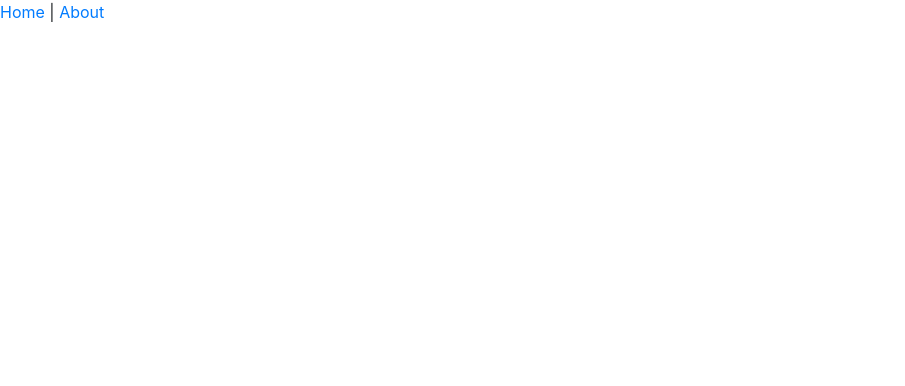
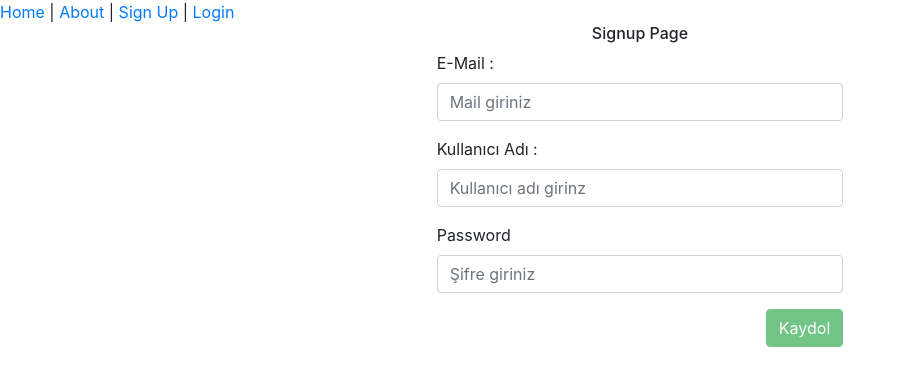
Before and after one commit to mavidurak/mentor-front-end-vue, a Vue app: page /signup in a window 1280 px wide. Shown: the top 386 px of the page, without its empty margins (0-905 px from the left). Built offline with nearby package versions, Linux system fonts and the light colour scheme.

Commit message:
Login and sign up pages has been added. Veevalidate was added and it was used for validation.

```diff
--- a/src/App.vue
+++ b/src/App.vue
@@ -2,7 +2,9 @@
   <div id="app">
     <div id="nav">
       <router-link to="/">Home</router-link> |
-      <router-link to="/about">About</router-link>
+      <router-link to="/about">About</router-link> |
+      <router-link to="/signup">Sign Up</router-link> |
+      <router-link to="/login">Login</router-link>
     </div>
     <router-view/>
   </div>
--- a/src/main.js
+++ b/src/main.js
@@ -2,7 +2,6 @@ import Vue from 'vue'
 import App from './App.vue'
 import router from './router'
 import './styles/main.scss'
-
 Vue.config.productionTip = false
 
 new Vue({
--- a/src/router/index.js
+++ b/src/router/index.js
@@ -17,6 +17,22 @@ const routes = [
     // this generates a separate chunk (about.[hash].js) for this route
     // which is lazy-loaded when the route is visited.
     component: () => import(/* webpackChunkName: "about" */ '../views/About.vue')
+  },
+  {
+    path: '/signup',
+    name: 'Signup',
+    // route level code-splitting
+    // this generates a separate chunk (about.[hash].js) for this route
+    // which is lazy-loaded when the route is visited.
+    component: () => import(/* webpackChunkName: "about" */ '../views/Signup.vue')
+  },
+  {
+    path: '/login',
+    name: 'Login',
+    // route level code-splitting
+    // this generates a separate chunk (about.[hash].js) for this route
+    // which is lazy-loaded when the route is visited.
+    component: () => import(/* webpackChunkName: "about" */ '../views/Login.vue')
   }
 ]
 
--- /dev/null
+++ b/src/views/Login.vue
@@ -0,0 +1,85 @@
+<template>
+  <div>
+    <div class="row text-center">
+      <div class="col-md-4"></div>
+      <div class="col-md-4">
+        <h6>Login Page</h6>
+                  <ValidationObserver v-slot="{ invalid }">
+<form class="text-left">
+          <div class="form-group">
+            <label for="inputUsername">Kullanıcı Adı : </label>
+             <validation-provider rules="required" v-slot="{ errors }">
+           <input
+              type="text"
+              class="form-control"
+              id="inputUsername"
+              v-model="username"
+              placeholder="Kullanıcı adı girinz"
+            /> <span>{{ errors[0] }}</span>
+            </validation-provider>
+          </div>
+          <div class="form-group">
+            <label for="inputPassword">Password</label>
+             <validation-provider rules="required" v-slot="{ errors }">
+           <input
+              type="password"
+              class="form-control"
+              id="inputPassword"
+              v-model="password"
+              placeholder="Şifre giriniz"
+            /> <span>{{ errors[0] }}</span>
+            </validation-provider>
+          </div>
+         <button
+            type="submit"
+            name="submitButton"
+            id="submitButton"
+            class="btn btn-success"
+            @click.prevent="onSubmit()" :disabled="invalid"
+          >Kaydol</button>
+        </form>
+        </ValidationObserver>
+      </div>
+      <div class="col-md-4"></div>
+    </div>
+  </div>
+</template>
+
+<script>
+import { ValidationProvider, ValidationObserver, extend } from 'vee-validate'
+import { required, max, min } from 'vee-validate/dist/rules'
+
+extend('required', {
+  ...required,
+  message: 'Bu alan gerekli'
+})
+
+extend('max', {
+  ...max,
+  message: 'Maximum {length} karakter olmalı'
+})
+
+extend('min', {
+  ...min,
+  message: 'Minimum {length} karakter olmalı'
+})
+
+export default {
+  name: 'Login',
+  components: {
+    ValidationProvider,
+    ValidationObserver
+  },
+  data: () => {
+    return {
+      username: '',
+      password: ''
+    }
+  },
+  methods: {
+    onSubmit: function () {
+      console.log('Username : ' + this.username + ' Password : ' + this.password)
+    }
+  }
+}
+</script>
--- /dev/null
+++ b/src/views/Signup.vue
@@ -0,0 +1,123 @@
+<template>
+  <div>
+    <div class="row text-center">
+      <div class="col-md-4"></div>
+      <div class="col-md-4">
+        <h6>Signup Page</h6>
+          <ValidationObserver v-slot="{ invalid }">
+        <form class="text-left">
+          <div class="form-group">
+            <label for="inputMail">E-Mail :</label>
+            <validation-provider rules="required|email" v-slot="{ errors }">
+              <input
+                type="text"
+                class="form-control"
+                id="inputMail"
+                v-model="email"
+                placeholder="Mail giriniz"
+              />
+                <span>{{ errors[0] }}</span>
+            </validation-provider>
+          </div>
+          <div class="form-group">
+            <label for="inputUsername">Kullanıcı Adı :</label>
+            <validation-provider rules="required|min:3|max:20" v-slot="{ errors }">
+              <input
+              type="text"
+              class="form-control"
+              id="inputUsername"
+              v-model="username"
+              placeholder="Kullanıcı adı girinz"
+            />
+            <span>{{ errors[0] }}</span>
+            </validation-provider>
+            </div>
+          <div class="form-group">
+            <validation-provider rules="required|min:8|max:16"  v-slot="{ errors }" :bails="false">
+            <label for="inputPassword">Password</label>
+            <input
+              type="password"
+              class="form-control"
+              id="inputPassword"
+              v-model="password"
+              placeholder="Şifre giriniz"
+            />
+            <span>{{ errors[0] }}</span>
+            </validation-provider>
+          </div>
+          <button
+            type="submit"
+            name="submitButton"
+            id="submitButton"
+            class="btn btn-success"
+            @click.prevent="onSubmit()" :disabled="invalid"
+          >Kaydol</button>
+        </form>  </ValidationObserver>
+
+      </div>
+      <div class="col-md-4"></div>
+    </div>
+  </div>
+</template>
+
+<script>
+import { ValidationProvider, ValidationObserver, extend } from 'vee-validate'
+import { required, email, max } from 'vee-validate/dist/rules'
+
+extend('required', {
+  ...required,
+  message: 'Bu alan gerekli'
+})
+
+extend('email', {
+  ...email,
+  message: 'Mailiniz geçerli değil.'
+})
+
+extend('max', {
+  ...max,
+  message: 'Maximum {length} karakter olmalı'
+})
+
+extend('min', {
+  validate (value, args) {
+    return value.length >= args.length
+  },
+  params: ['length'],
+  message: 'Length must be greater or equal than {length}'
+})
+
+export default {
+  name: 'Signup',
+  components: {
+    ValidationProvider,
+    ValidationObserver
+  },
+  data: () => {
+    return {
+      email: '',
+      username: '',
+      password: '',
+      errors: []
+    }
+  },
+  methods: {
+    onSubmit: function () {
+      console.log(
+        'Mail : ' +
+          this.email +
+          'Username: ' +
+          this.username +
+          'Password: ' +
+          this.password
+      )
+    }
+  }
+}
+</script>
+
+<style>
+#submitButton {
+  float: right;
+}
+</style>
```
Also changed, not shown: package.json (+5 -5 lines), 1 other file (tests, documents, lock files or other folders).
